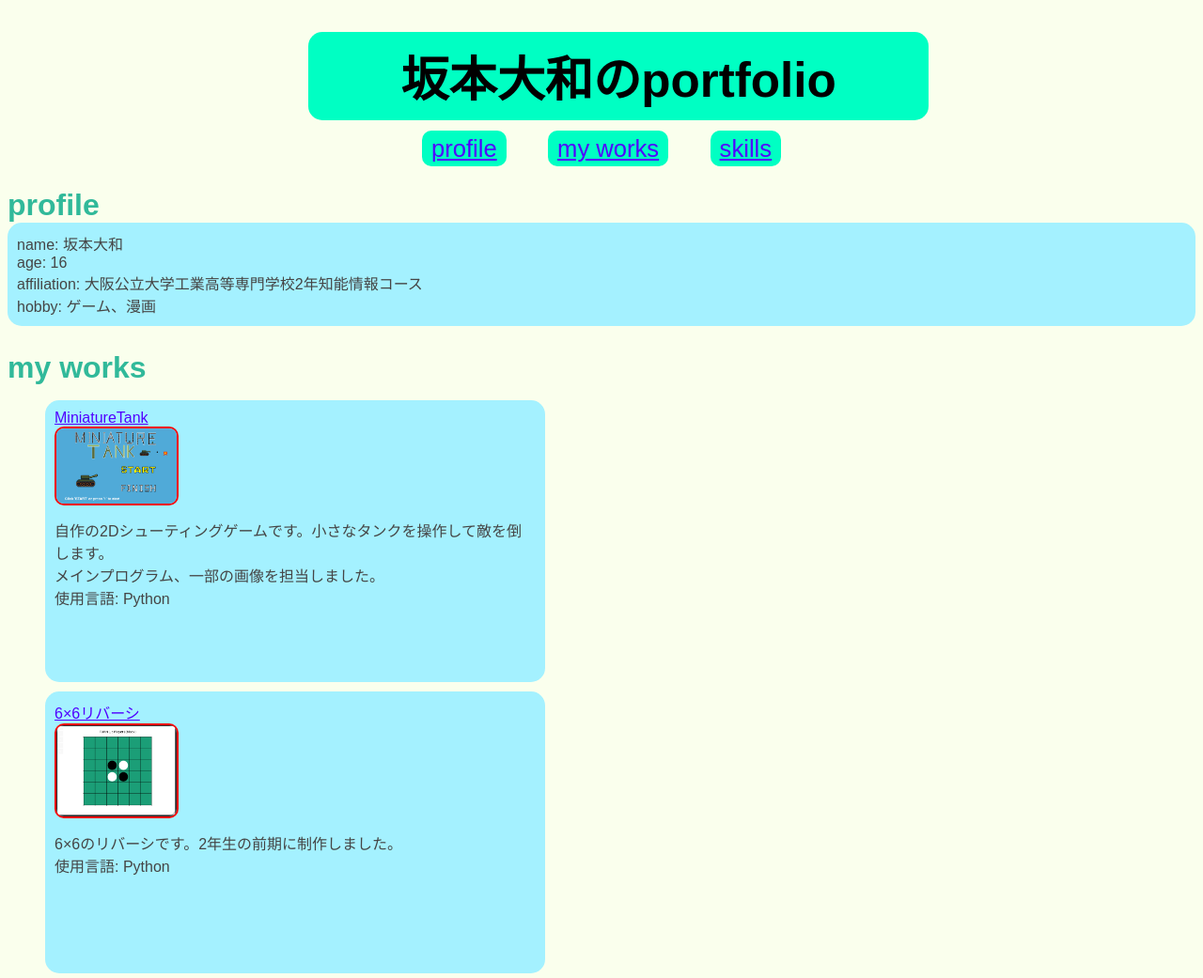
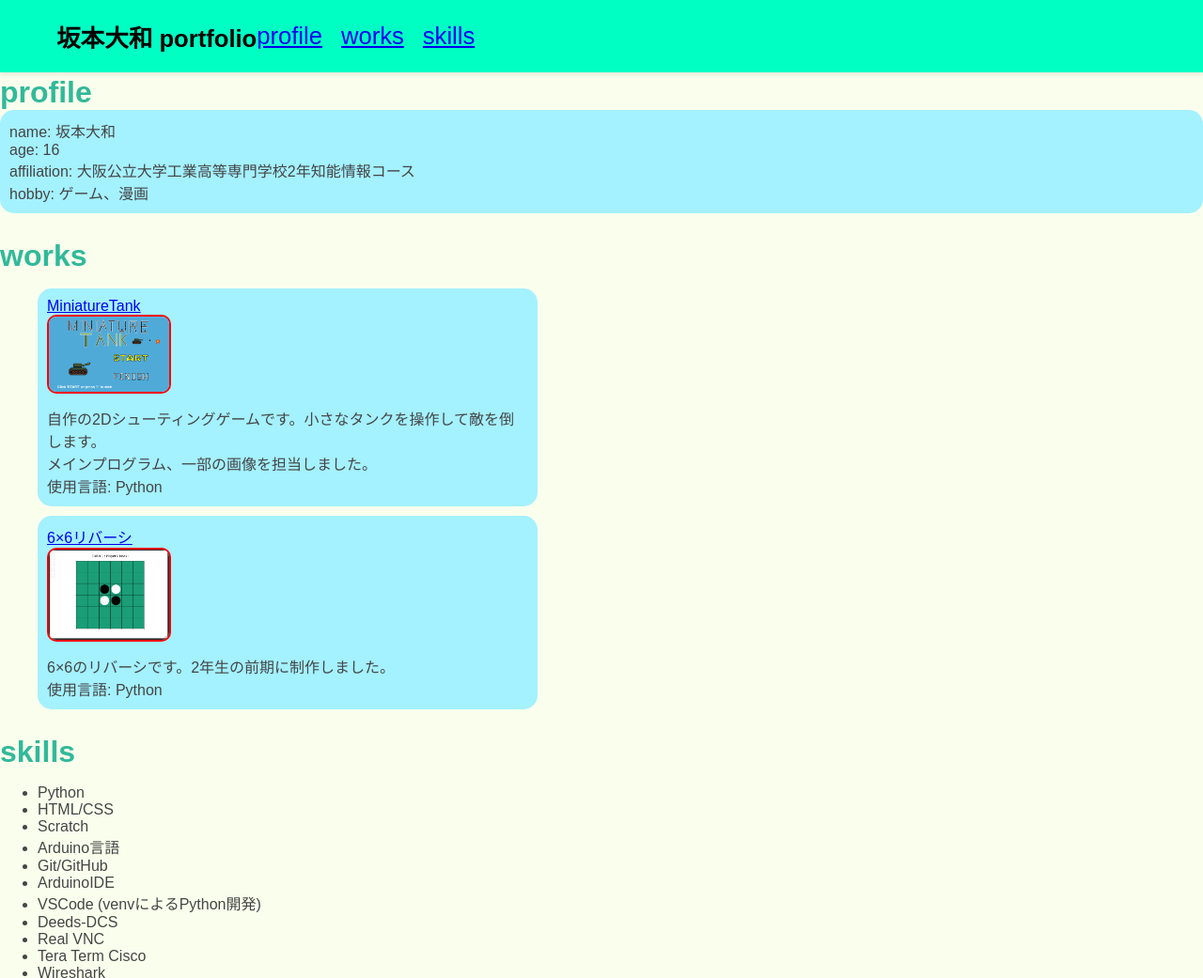
Before and after one commit to Daito-S/portfolio, a plain HTML site: page index.html in a window 1280 px wide. Shown: the top 1041 px of the page at 94% size. Drawn offline with Linux system fonts and the light colour scheme.

Commit message:
ヘッダーの構造を改善

```diff
--- a/index.html
+++ b/index.html
@@ -12,20 +12,20 @@
 <body>
 
     <header>
-        <h1>坂本大和のportfolio</h1>
-        <nav>
-            <ul>
-                <li class="gnav"><a href="#profile">profile</a></li>
-                <li class="gnav"><a href="#myworks">my works</a></li>
-                <li class="gnav"><a href="#skills">skills</a></li>
-            </ul>
-        </nav>
+        <div class="container">
+            <h2 class="name">坂本大和 portfolio</h2>
+            <nav>
+                <ul class="nav-list">
+                    <li class="gnav"><a href="#profile">profile</a></li>
+                    <li class="gnav"><a href="#works">works</a></li>
+                    <li class="gnav"><a href="#skills">skills</a></li>
+                </ul>
+            </nav>
+        </div>
     </header>
 
     <main>
-        <h2 id="profile">
-            profile
-        </h2>
+        <h2 id="profile">profile</h2>
         <div class="profile-text">
             name: 坂本大和 <br>
             age: 16 <br>
@@ -33,9 +33,7 @@
             hobby: ゲーム、漫画 <br>
         </div>
 
-        <h2 id="myworks">
-            my works
-        </h2>
+        <h2 id="works">works</h2>
         <ul>
             <div class="work">
                 <a href="https://github.com/Daito-S/Hakkason_shootingGame">MiniatureTank</a> <br>
@@ -45,7 +43,7 @@
                 使用言語: Python <br>
             </div>
             <div class="work">
-                <a href="https://colab.research.google.com/drive/1Jayu9poRDEZyXSRxKKn4y5WaDbUrSo5A?hl=ja#scrollTo=iuv-fXQvatYE">6×6リバーシ</a> <br>
+                <a href="https://github.com/Daito-S/reversi">6×6リバーシ</a> <br>
                 <img class="work-image" src="images/reversi.png" alt="6x6 Reversi screenshot" width="25%"> <br>
                 6×6のリバーシです。2年生の前期に制作しました。<br>
                 使用言語: Python <br>
--- a/style.css
+++ b/style.css
@@ -9,37 +9,81 @@ html {
 
 body{
     background-color: rgb(250, 255, 237);
+    margin: 0;
+}
+
+header{
+    display: flex;
+    align-items: center;
+    /* justify-content: space-between; */
+    position: fixed;
+    top: 0;
+    left: 0;
+    right: 0;
+    width: 100%;
+    z-index: 1000;
+    background-color: rgb(0, 255, 195);
+    box-shadow: 0 2px 5px rgba(0, 0, 0, 0.1);
+    padding: 0 20px;
+    box-sizing: border-box;
+}
+
+.container{
+    display: flex;
+    align-items: center;
+    padding: 20px 40px;
 }
 
 nav{
-    text-align: center;
-    margin-bottom: 20px;
+    display: flex;
+    justify-content: flex-end;
+    color: #000;
+    gap: 20px;
+    align-items: center;
+    margin-left: auto;
 }
 
-h1{
+header ul,
+header li{
+    margin: 0;
+    padding: 0;
+    list-style: none;
+}
+
+.name{
     position: relative;
-    text-align: center;
-    font-size: 4vw;
-    color: black;
-    width: 50vw;
-    height: auto;
-    /* margin-left: calc(75vw - 50vw); */
-    margin-left: 25vw;
-    background-color: rgb(0, 255, 195);
-    border-radius: 15px;
-    padding: 10px;
-    margin-bottom: 0vh;
+    font-size: 2vw;
+    color: #000;
+    /* background-color: rgb(0, 255, 195); */
+    /* border-radius: 15px; */
+    /* padding: 10px; */
+    margin: auto auto 0 0;
+    /* white-space: nowrap; */
+    /* margin-right: auto; */
+}
+
+.nav-list{
+    display: flex;
+    gap: 20px;
+    margin: 0;
+    padding: 0;
+    list-style: none;
 }
 
 .gnav {
-    display: inline;
-    margin-top: 0vh;
-    margin-bottom: 10vh;
-    margin-right: 5vh;
+    display: inline-block;
+    /* position: relative; */
     font-size: 2vw;
-    background-color: rgb(0, 255, 195);
-    border-radius: 10px;
-    padding: 5px 10px;
+    color: black;
+    /* background-color: rgb(0, 255, 195); */
+    /* border-radius: 15px; */
+    /* padding: 10px; */
+    margin: 0;
+    /* white-space: nowrap; */
+}
+
+main{
+    margin-top: 80px;
 }
 
 p{
@@ -49,9 +93,9 @@ p{
     padding: 10px;
 }
 
-a{
+/* a{
     color: rgb(81, 0, 255);
-}
+} */
 
 h2{
     font-size: 200%;
@@ -71,7 +115,7 @@ h2{
     padding: 10px;
     margin-bottom: 10px;
     width: 40vw;
-    height: 35vh;
+    height: auto;
 }
 
 .work-image{
```
